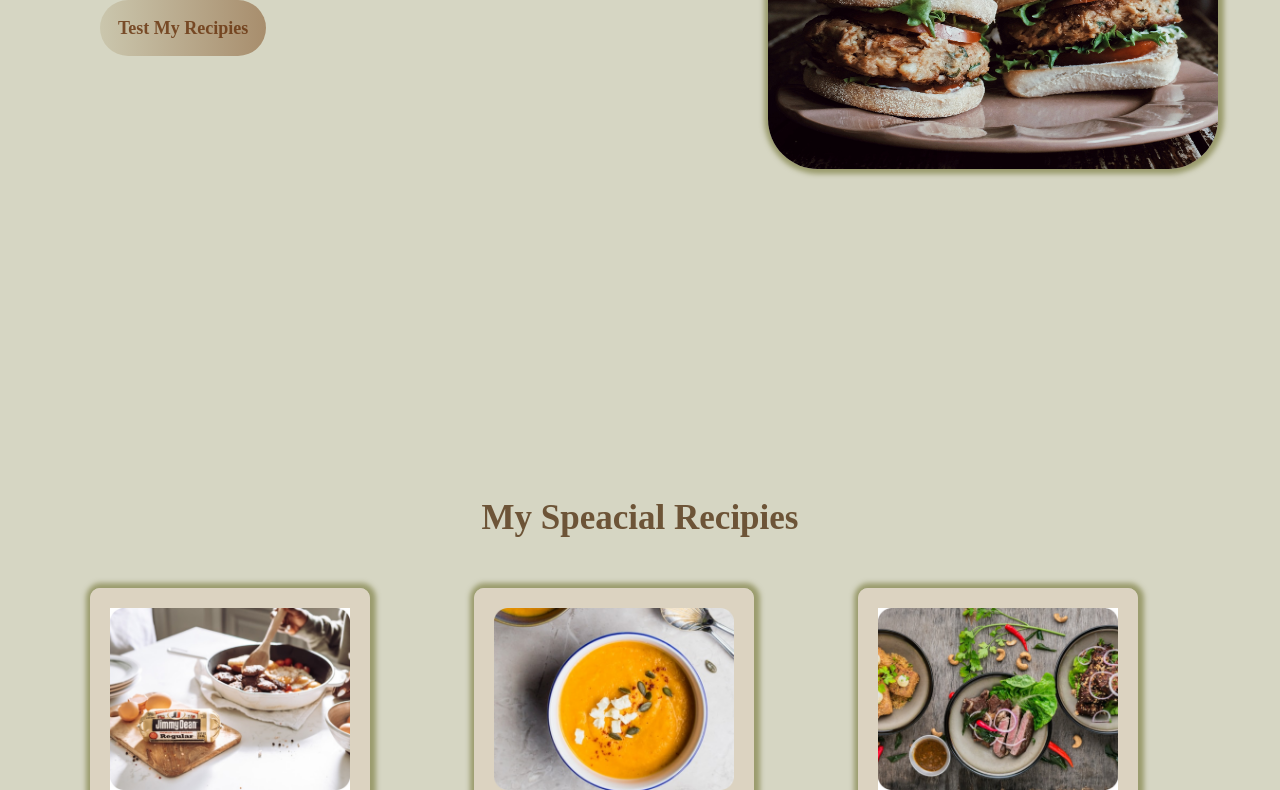
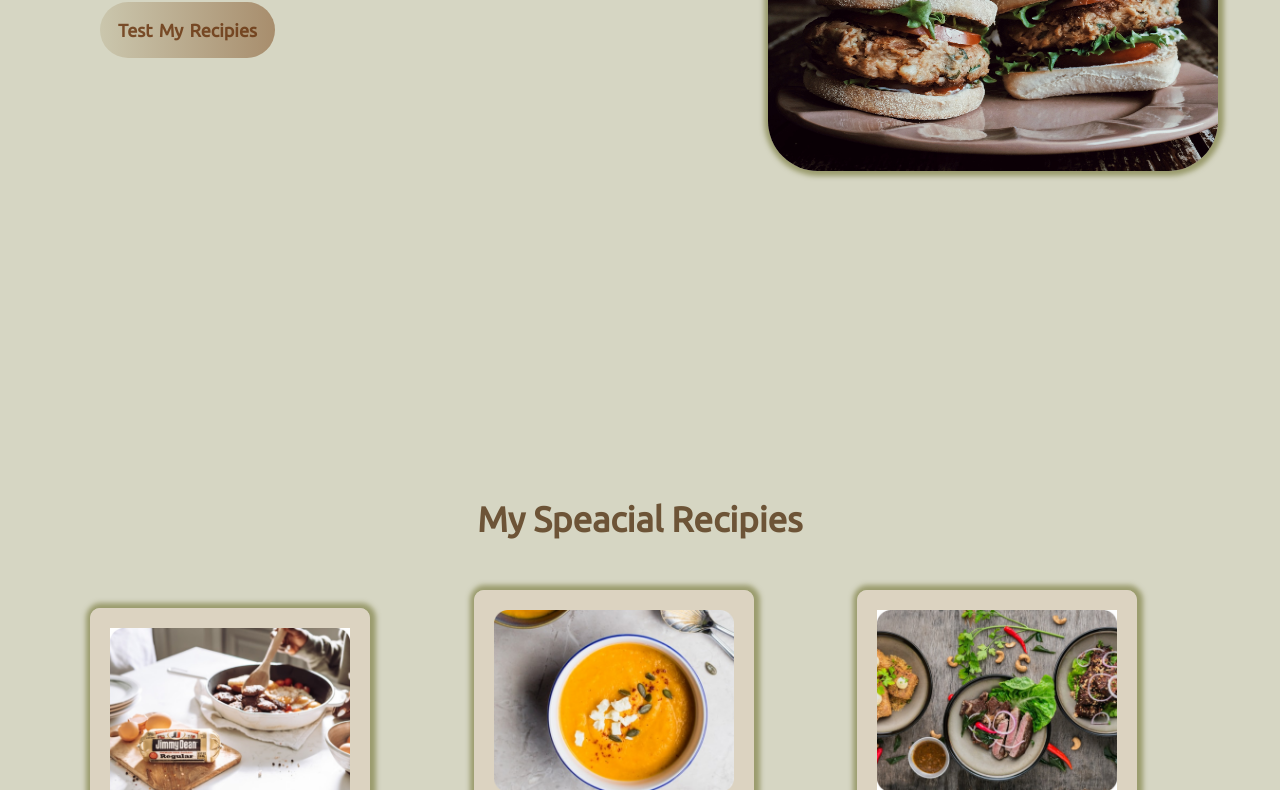
Before and after one commit to Alok234/Rangdhanu, a plain HTML site: page index.html in a window 1280 px wide. Shown: the part 380-1170 px from the top of the page. Drawn offline with Linux system fonts and the light colour scheme.

Commit message:
secound commit

```diff
--- a/index.html
+++ b/index.html
@@ -5,6 +5,9 @@
     <meta http-equiv="X-UA-Compatible" content="IE=edge">
     <meta name="viewport" content="width=device-width, initial-scale=1.0">
     <link rel="stylesheet" href="style.css">
+    <link rel="preconnect" href="https://fonts.googleapis.com">
+    <link rel="preconnect" href="https://fonts.gstatic.com" crossorigin>
+    <link href="https://fonts.googleapis.com/css2?family=Ubuntu&display=swap" rel="stylesheet">
     <title>Rongdhanu</title>
 </head>
 <body>
--- a/style.css
+++ b/style.css
@@ -1,11 +1,13 @@
 *{
     margin: 0px;
 	padding: 0px;
+
 }
 body{
     background-color: #7d7e4250;
     width: 100%;
     height: 100vh;
+    font-family: 'Ubuntu', sans-serif;;
 }
 
 
@@ -69,6 +71,7 @@ body{
     color: #693510d4;
     font-weight: 900;
     font-size: 18px;
+    word-spacing: 2px;
 
 }
 .home-section .home-text .home-btn:hover{
```
